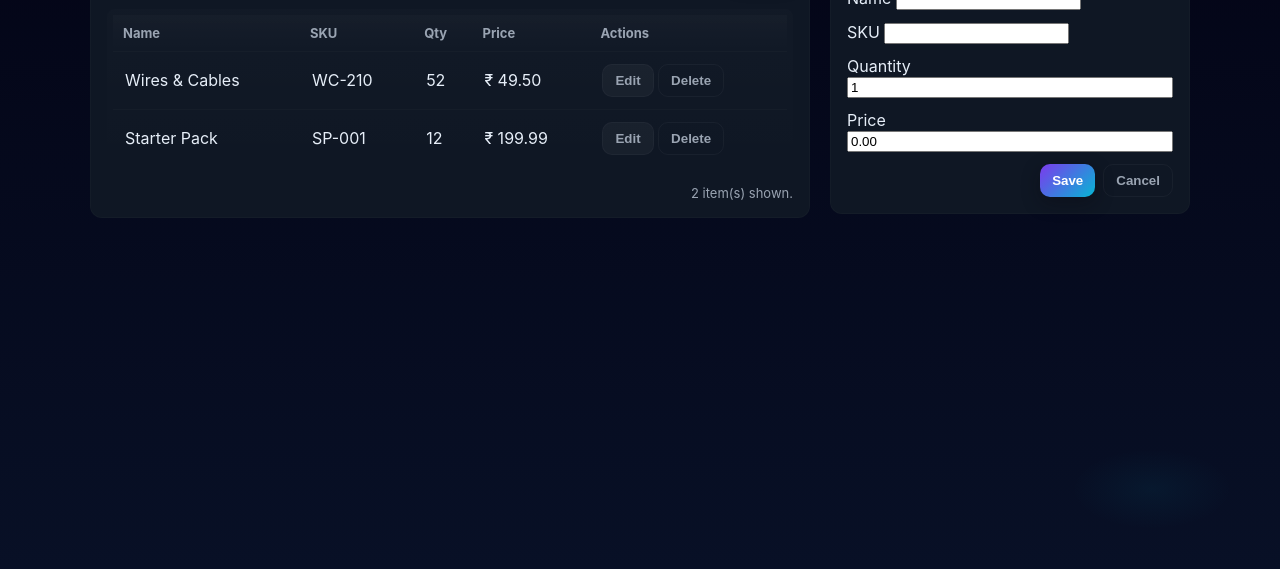
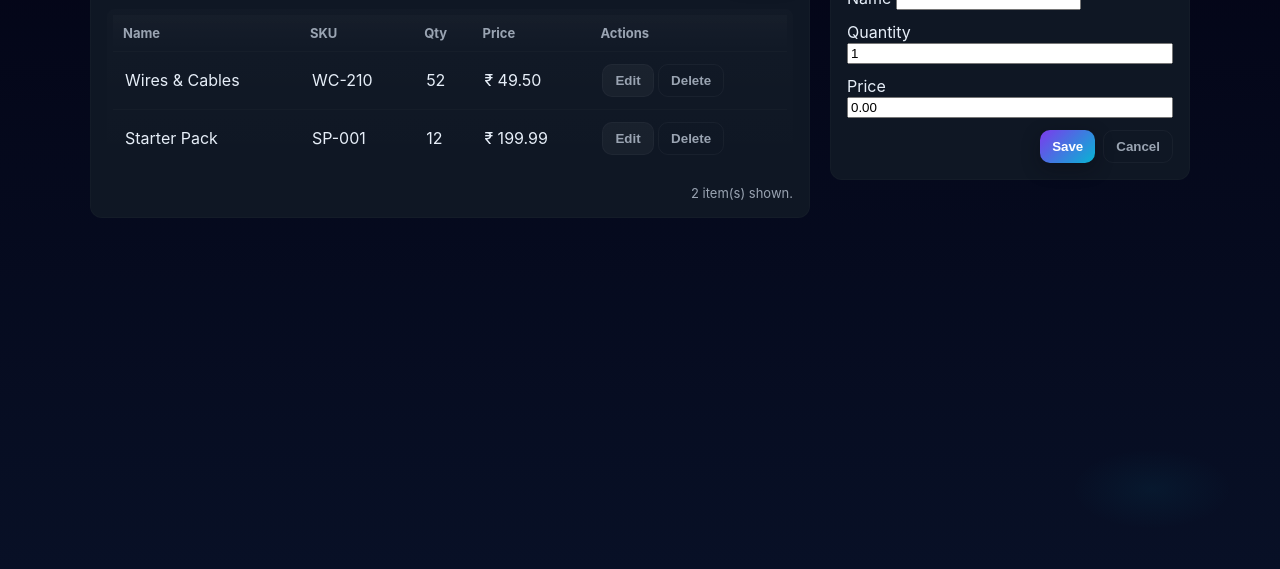
Before and after one commit to ramakrishnaanneswar/Msd-final, a plain HTML site: page inventory.html in a window 1280 px wide. Shown: the part 231-800 px from the top of the page. Drawn offline with Linux system fonts and the light colour scheme; sample sign-in values are in the browser's storage.

Commit message:
Update inventory.html

```diff
--- a/inventory.html
+++ b/inventory.html
@@ -52,7 +52,6 @@
         <h3 id="formTitle">Add item</h3>
         <form id="itemForm">
           <label>Name <input id="itemName" required></label>
-          <label>SKU <input id="itemSKU"></label>
           <label>Quantity <input id="itemQty" type="number" min="0" value="1"></label>
           <label>Price <input id="itemPrice" type="number" min="0" step="0.01" value="0.00"></label>
           <div class="form-actions">
```
